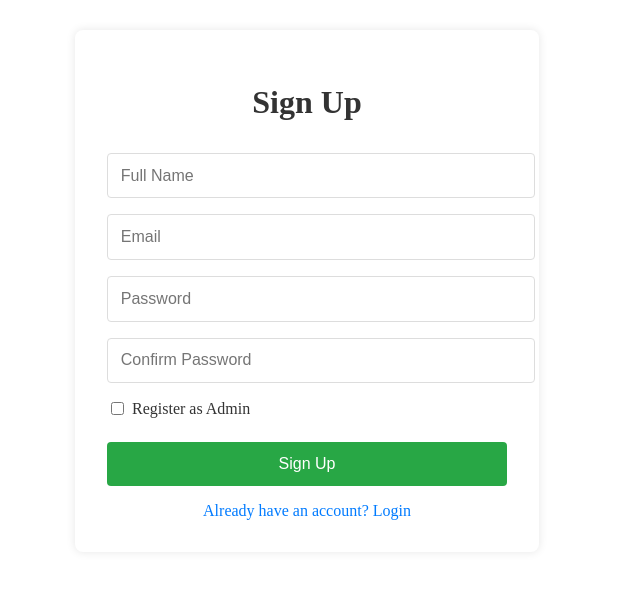
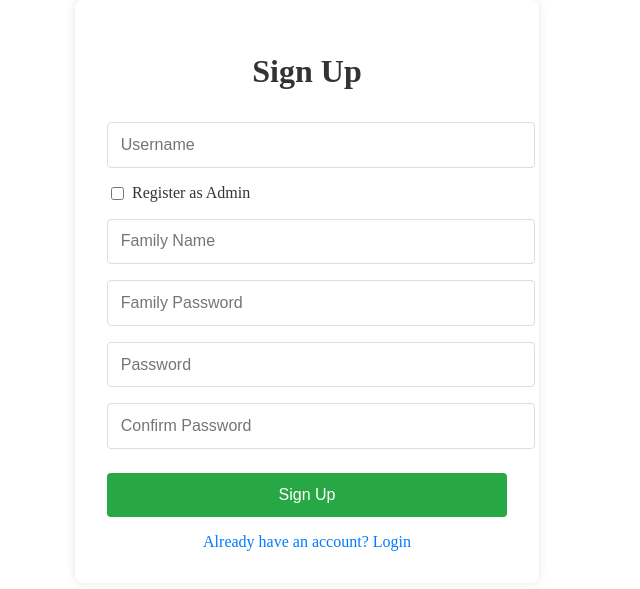
Before and after one commit to AmirAzmon1/OptiNet, a React (Create React App) app: page /signup in a window 1280 px wide. Shown: the part 137-726 px from the top of the page, without its empty margins (333-973 px from the left). Built offline with nearby package versions, Linux system fonts and the light colour scheme; no server answers.

Commit message:
added login and signup

```diff
--- a/src/pages/Login.tsx
+++ b/src/pages/Login.tsx
@@ -73,18 +73,18 @@ interface LoginProps {
 }
 
 interface User {
-  email: string;
+  username: string;
   password: string;
-  name: string;
+  familyName: string;
   isAdmin: boolean;
 }
 
 interface UserMap {
-  [email: string]: User;
+  [username: string]: User;
 }
 
 const Login: React.FC<LoginProps> = ({ setIsAuthenticated }) => {
-  const [email, setEmail] = useState('');
+  const [username, setUsername] = useState('');
   const [password, setPassword] = useState('');
   const [error, setError] = useState('');
   const navigate = useNavigate();
@@ -94,12 +94,12 @@ const Login: React.FC<LoginProps> = ({ setIsAuthenticated }) => {
     setError('');
 
     // Check for hardcoded admin credentials
-    if (email === 'admin@gmail.com' && password === '1234') {
+    if (username === 'admin' && password === '1234') {
       // Create an admin user object
       const adminUser: User = {
-        email: 'admin@gmail.com',
+        username: 'admin',
         password: '1234',
-        name: 'Admin User',
+        familyName: 'Admin',
         isAdmin: true
       };
 
@@ -111,8 +111,8 @@ const Login: React.FC<LoginProps> = ({ setIsAuthenticated }) => {
       const usersMap = JSON.parse(localStorage.getItem('usersMap') || '{}') as UserMap;
 
       // Add admin user to users map if not already there
-      if (!usersMap['admin@gmail.com']) {
-        usersMap['admin@gmail.com'] = adminUser;
+      if (!usersMap['admin']) {
+        usersMap['admin'] = adminUser;
         localStorage.setItem('usersMap', JSON.stringify(usersMap));
       }
 
@@ -123,15 +123,15 @@ const Login: React.FC<LoginProps> = ({ setIsAuthenticated }) => {
     // Get users from localStorage
     const usersMap = JSON.parse(localStorage.getItem('usersMap') || '{}') as UserMap;
 
-    // Find user with matching email and password
-    const user = usersMap[email];
+    // Find user with matching username and password
+    const user = usersMap[username];
 
     if (user && user.password === password) {
       setIsAuthenticated(true);
       localStorage.setItem('currentUser', JSON.stringify(user));
       navigate('/home');
     } else {
-      setError('Invalid email or password');
+      setError('Invalid username or password');
     }
   };
 
@@ -140,10 +140,10 @@ const Login: React.FC<LoginProps> = ({ setIsAuthenticated }) => {
       <Form onSubmit={handleSubmit}>
         <Title>Login</Title>
         <Input
-          type="email"
-          placeholder="Email"
-          value={email}
-          onChange={(e) => setEmail(e.target.value)}
+          type="text"
+          placeholder="Username"
+          value={username}
+          onChange={(e) => setUsername(e.target.value)}
           required
         />
         <Input
--- a/src/pages/Signup.tsx
+++ b/src/pages/Signup.tsx
@@ -1,4 +1,4 @@
-import React, { useState } from 'react';
+import React, { useState, useEffect } from 'react';
 import { useNavigate, Link } from 'react-router-dom';
 import styled from 'styled-components';
 
@@ -68,6 +68,12 @@ const ErrorMessage = styled.div`
   text-align: center;
 `;
 
+const SuccessMessage = styled.div`
+  color: #28a745;
+  margin-top: 1rem;
+  text-align: center;
+`;
+
 const CheckboxContainer = styled.div`
   display: flex;
   align-items: center;
@@ -88,36 +94,73 @@ interface SignupProps {
 }
 
 interface User {
-  email: string;
+  username: string;
   password: string;
-  name: string;
+  familyName: string;
   isAdmin: boolean;
 }
 
 interface UserMap {
-  [email: string]: User;
+  [username: string]: User;
+}
+
+interface Family {
+  id: string;
+  name: string;
+  routerId: string;
+  signupPassword: string;
+  routerIp: string;
+  createdAt: string;
 }
 
 const Signup: React.FC<SignupProps> = ({ setIsAuthenticated }) => {
-  const [name, setName] = useState('');
-  const [email, setEmail] = useState('');
+  const [username, setUsername] = useState('');
+  const [familyName, setFamilyName] = useState('');
+  const [familyPassword, setFamilyPassword] = useState('');
   const [password, setPassword] = useState('');
   const [confirmPassword, setConfirmPassword] = useState('');
   const [isAdmin, setIsAdmin] = useState(false);
   const [adminKey, setAdminKey] = useState('');
   const [error, setError] = useState('');
+  const [success, setSuccess] = useState('');
+  const [families, setFamilies] = useState<Family[]>([]);
   const navigate = useNavigate();
+
+  // Fetch families on component mount
+  useEffect(() => {
+    const fetchFamilies = async () => {
+      try {
+        const response = await fetch('http://localhost:5000/api/families');
+        if (!response.ok) {
+          throw new Error('Failed to fetch families');
+        }
+        const data = await response.json();
+        setFamilies(data);
+      } catch (err) {
+        console.error('Error fetching families:', err);
+        // Try to load from localStorage as fallback
+        const savedFamilies = localStorage.getItem('families');
+        if (savedFamilies) {
+          setFamilies(JSON.parse(savedFamilies));
+        }
+      }
+    };
+
+    fetchFamilies();
+  }, []);
 
   const handleSubmit = (e: React.FormEvent) => {
     e.preventDefault();
     setError('');
+    setSuccess('');
 
+    // Validate password match
     if (password !== confirmPassword) {
       setError('Passwords do not match!');
       return;
     }
 
-    // If trying to create admin account, check admin key
+    // Validate admin key if admin
     if (isAdmin && adminKey !== 'admin123') {
       setError('Invalid admin key');
       return;
@@ -126,59 +169,61 @@ const Signup: React.FC<SignupProps> = ({ setIsAuthenticated }) => {
     // Get existing users
     const usersMap = JSON.parse(localStorage.getItem('usersMap') || '{}') as UserMap;
 
-    // Check if email already exists
-    if (usersMap[email]) {
-      setError('Email already registered');
+    // Check if username already exists
+    if (usersMap[username]) {
+      setError('Username already registered');
       return;
     }
 
-    // Create new user with admin flag
+    // For non-admin users, validate family credentials
+    if (!isAdmin) {
+      // Find family by name
+      const family = families.find(f => f.name.toLowerCase() === familyName.toLowerCase());
+
+      if (!family) {
+        setError('Family name not found');
+        return;
+      }
+
+      // Validate family password
+      if (family.signupPassword !== familyPassword) {
+        setError('Invalid family password');
+        return;
+      }
+    }
+
+    // Create new user
     const newUser: User = {
-      name,
-      email,
+      username,
       password,
+      familyName: isAdmin ? 'Admin' : familyName,
       isAdmin
     };
 
     // Save user
-    usersMap[email] = newUser;
+    usersMap[username] = newUser;
     localStorage.setItem('usersMap', JSON.stringify(usersMap));
     localStorage.setItem('currentUser', JSON.stringify(newUser));
 
-    setIsAuthenticated(true);
-    navigate('/home');
+    setSuccess('Registration successful!');
+
+    // Redirect after a brief delay to show success message
+    setTimeout(() => {
+      setIsAuthenticated(true);
+      navigate('/home');
+    }, 1500);
   };
 
   return (
     <Container>
       <Form onSubmit={handleSubmit}>
         <Title>Sign Up</Title>
+
         <Input
           type="text"
-          placeholder="Full Name"
-          value={name}
-          onChange={(e) => setName(e.target.value)}
-          required
-        />
-        <Input
-          type="email"
-          placeholder="Email"
-          value={email}
-          onChange={(e) => setEmail(e.target.value)}
-          required
-        />
-        <Input
-          type="password"
-          placeholder="Password"
-          value={password}
-          onChange={(e) => setPassword(e.target.value)}
-          required
-        />
-        <Input
-          type="password"
-          placeholder="Confirm Password"
-          value={confirmPassword}
-          onChange={(e) => setConfirmPassword(e.target.value)}
+          placeholder="Username"
+          value={username}
+          onChange={(e) => setUsername(e.target.value)}
           required
         />
 
@@ -192,7 +237,7 @@ const Signup: React.FC<SignupProps> = ({ setIsAuthenticated }) => {
           <CheckboxLabel htmlFor="adminCheckbox">Register as Admin</CheckboxLabel>
         </CheckboxContainer>
 
-        {isAdmin && (
+        {isAdmin ? (
           <Input
             type="password"
             placeholder="Admin Key"
@@ -200,9 +245,44 @@ const Signup: React.FC<SignupProps> = ({ setIsAuthenticated }) => {
             onChange={(e) => setAdminKey(e.target.value)}
             required
           />
+        ) : (
+          <>
+            <Input
+              type="text"
+              placeholder="Family Name"
+              value={familyName}
+              onChange={(e) => setFamilyName(e.target.value)}
+              required
+            />
+            <Input
+              type="password"
+              placeholder="Family Password"
+              value={familyPassword}
+              onChange={(e) => setFamilyPassword(e.target.value)}
+              required
+            />
+          </>
         )}
 
+        <Input
+          type="password"
+          placeholder="Password"
+          value={password}
+          onChange={(e) => setPassword(e.target.value)}
+          required
+        />
+
+        <Input
+          type="password"
+          placeholder="Confirm Password"
+          value={confirmPassword}
+          onChange={(e) => setConfirmPassword(e.target.value)}
+          required
+        />
+
         {error && <ErrorMessage>{error}</ErrorMessage>}
+        {success && <SuccessMessage>{success}</SuccessMessage>}
+
         <Button type="submit">Sign Up</Button>
         <LoginLink to="/login">
           Already have an account? Login
```
